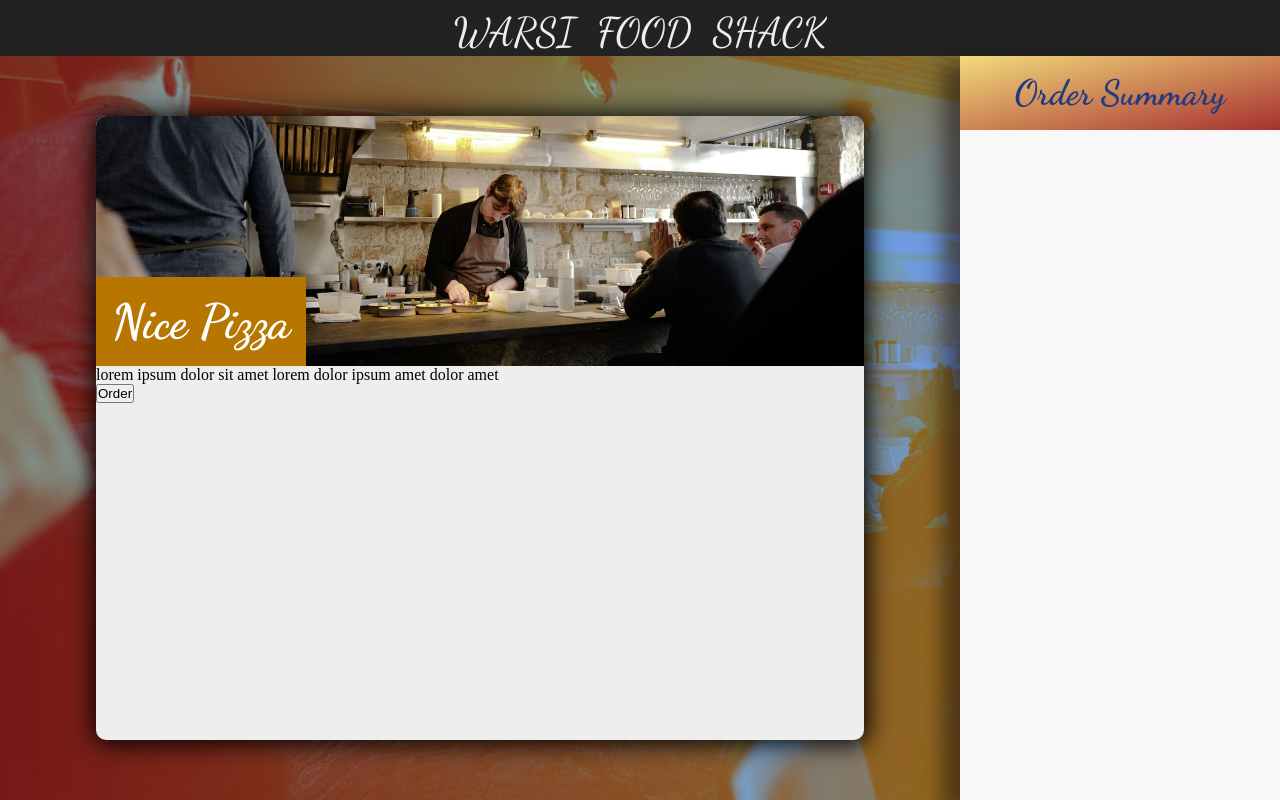
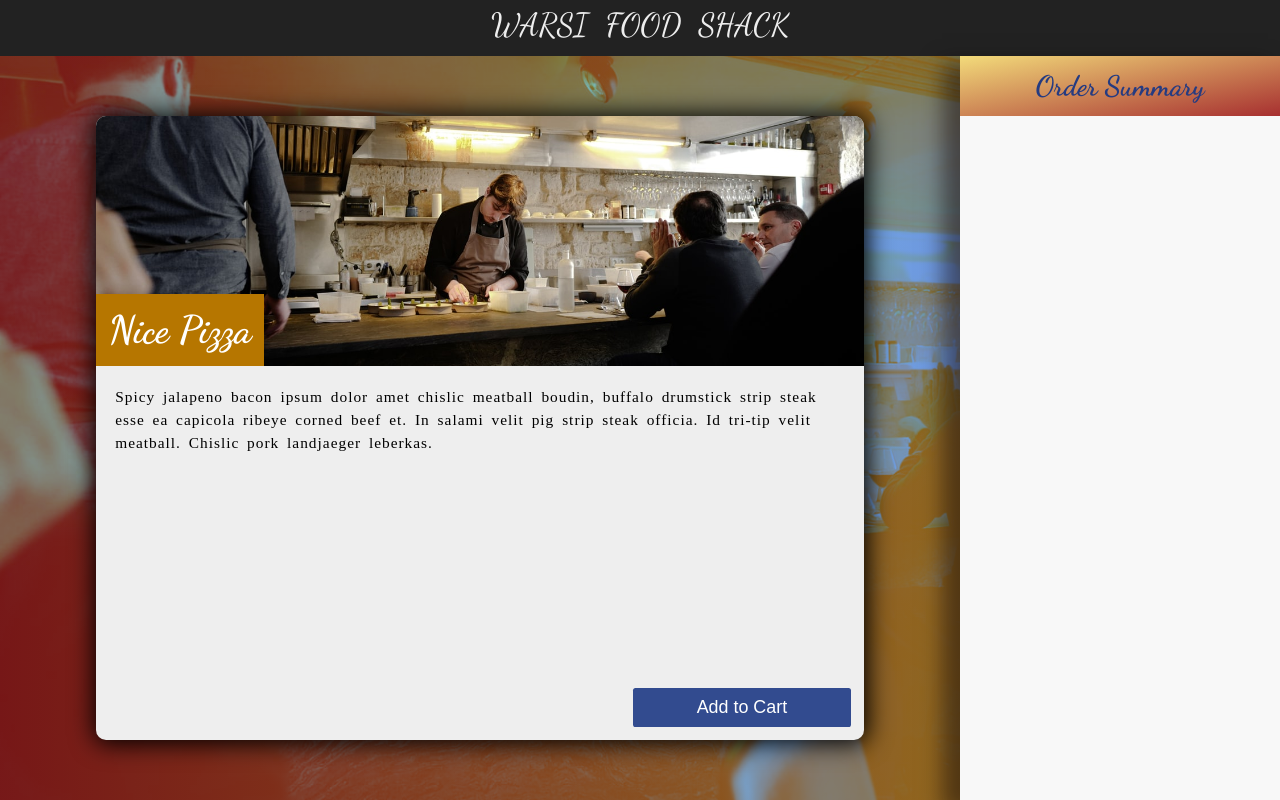
Before and after one commit to shujablaze/foodOrderingApp, a React (Create React App) app in the folder client/: page /1/1 in a window 1280 px wide. Built offline with nearby package versions, Linux system fonts and the light colour scheme.

Commit message:
front end of item page and minor css fixes

```diff
--- a/client/public/index.html
+++ b/client/public/index.html
@@ -9,7 +9,7 @@
       content="Web site created using create-react-app"
     />
     <link rel="preconnect" href="https://fonts.gstatic.com">
-<link href="https://fonts.googleapis.com/css2?family=Dancing+Script:wght@400;700&display=swap" rel="stylesheet">
+    <link href="https://fonts.googleapis.com/css2?family=Dancing+Script:wght@400;700&display=swap" rel="stylesheet">
     <!--
       manifest.json provides metadata used when your web app is installed on a
       user's mobile device or desktop. See https://developers.google.com/web/fundamentals/web-app-manifest/
--- a/client/sass/_components.scss
+++ b/client/sass/_components.scss
@@ -41,3 +41,37 @@
     justify-content: space-between;
     padding:0.5rem;
 }
+
+.btn{
+    outline:none;
+    border:none;
+    border-radius: 0.2rem;
+    cursor:pointer
+}
+
+
+.btn-primary{
+    padding:0.7rem 5rem;
+    background-color:rgb(50, 75, 143);
+    font-size: 1.4rem;
+    color:white;
+    position: absolute;
+    right:1rem;
+    bottom: 1rem;
+}
+
+.btn-danger{
+    background-color:rgb(179, 51, 51);
+    padding:0.2rem 1rem;
+    color:white;
+}
+
+.item{
+    &__description{
+        padding:1.5rem;
+        font-size: 1.2rem;
+        letter-spacing: 1px;
+        word-spacing: 3px;
+        line-height: 1.5;
+    }
+}
--- a/client/sass/_layout.scss
+++ b/client/sass/_layout.scss
@@ -3,7 +3,20 @@
     box-sizing: border-box;
     padding: 0;
 }
-.container{
+
+html{
+    font-size: 100%;
+    @media only screen and (max-width:1400px){
+        font-size: 80%;
+    }
+    @media only screen and (max-width:1100px){
+        font-size: 70%;
+    }
+    @media only screen and (max-width:900px){
+        font-size: 60%;
+    }
+}
+.container-app{
     padding-top: 7vh;
     display: grid;
     grid-template-columns: 75vw 25vw;
@@ -48,7 +61,9 @@
     //background-image: linear-gradient(to bottom right,#f0cb35a4,#eee);
     background:rgb(248, 248, 248);
     height:93vh;
-    padding:5vh 10%;
+    padding:0 7%;
+    padding-top: 5.5rem;
+    overflow-y: scroll;
     box-shadow: -15px 10px 20px 3px rgba(20, 7, 7, 0.514);
     position: relative;
     h2{
@@ -71,4 +86,5 @@
     background-color:#eee;
     border-radius: 10px;
     box-shadow: 1px 1px 25px 3px black;
+    position: relative;
 }
--- a/client/src/App.css
+++ b/client/src/App.css
@@ -3,7 +3,19 @@
   box-sizing: border-box;
   padding: 0; }
 
-.container {
+html {
+  font-size: 100%; }
+  @media only screen and (max-width: 1400px) {
+    html {
+      font-size: 80%; } }
+  @media only screen and (max-width: 1100px) {
+    html {
+      font-size: 70%; } }
+  @media only screen and (max-width: 900px) {
+    html {
+      font-size: 60%; } }
+
+.container-app {
   padding-top: 7vh;
   display: grid;
   grid-template-columns: 75vw 25vw; }
@@ -40,7 +52,9 @@
 .cart {
   background: #f8f8f8;
   height: 93vh;
-  padding: 11vh 5%;
+  padding: 0 7%;
+  padding-top: 5.5rem;
+  overflow-y: scroll;
   box-shadow: -15px 10px 20px 3px rgba(20, 7, 7, 0.514);
   position: relative; }
   .cart h2 {
@@ -60,7 +74,8 @@
   width: 100%;
   background-color: #eee;
   border-radius: 10px;
-  box-shadow: 1px 1px 25px 3px black; }
+  box-shadow: 1px 1px 25px 3px black;
+  position: relative; }
 
 .card {
   border-radius: 7px;
@@ -95,8 +110,35 @@
     font-size: 3rem;
     padding: 1rem;
     background-color: #b67600; }
-.cart-item{
-    display: flex;
-    justify-content: space-between;
-    padding:0.5rem;
-}
+
+.cart-item {
+  display: flex;
+  justify-content: space-between;
+  padding: 0.5rem; }
+
+.btn {
+  outline: none;
+  border: none;
+  border-radius: 0.2rem;
+  cursor: pointer; }
+
+.btn-primary {
+  padding: 0.7rem 5rem;
+  background-color: #324b8f;
+  font-size: 1.4rem;
+  color: white;
+  position: absolute;
+  right: 1rem;
+  bottom: 1rem; }
+
+.btn-danger {
+  background-color: #b33333;
+  padding: 0.2rem 1rem;
+  color: white; }
+
+.item__description {
+  padding: 1.5rem;
+  font-size: 1.2rem;
+  letter-spacing: 1px;
+  word-spacing: 3px;
+  line-height: 1.5; }
--- a/client/src/App.js
+++ b/client/src/App.js
@@ -36,7 +36,7 @@ function App() {
   return (
     <div >
       <Nav/>
-      <section className="container">
+      <section className="container-app">
       <cartContext.Provider value={{cart,setCart}}>
         <Dashboard/>
         <Cart/>
--- a/client/src/components/Cart.js
+++ b/client/src/components/Cart.js
@@ -10,9 +10,9 @@ function CartItem(props) {
     return(
         <div className="cart-item">
             <div>{props.name}</div>
-            <div><input type="number" value={props.quantity} onChange={handleChange} min="1" max="9"/></div>
+            <div className><input type="number" value={props.quantity} onChange={handleChange} min="1" max="9"/></div>
             <div>Rs.{props.price}</div>
-            <button onClick={()=>setCart({type:"delete",data:{id:1}})}>Remove</button>
+            <button className="btn btn-danger" onClick={()=>setCart({type:"delete",data:{id:1}})}>Remove</button>
         </div>
     )
 }
@@ -25,7 +25,7 @@ function Cart() {
     return (
         <div className="cart">
             <h2>Order Summary</h2>
-            {cart.map((el)=><CartItem key={Math.random()} name={el.name} quantity={el.quantity} price={el.price}></CartItem>)}
+            {cart.map((el)=><CartItem key={Math.random()} name={el.name} quantity={el.quantity} price={el.price*el.quantity}></CartItem>)}
         </div>
     )
 }
--- a/client/src/components/Dashboard.js
+++ b/client/src/components/Dashboard.js
@@ -1,5 +1,5 @@
 import React from 'react'
-import {BrowserRouter as Router,Switch,Route,Link} from 'react-router-dom'
+import {BrowserRouter as Router,Route} from 'react-router-dom'
 import Categories from './Categories'
 import CategoryMenu from './CategoryMenu'
 import Item from './Item'
--- a/client/src/components/Item.js
+++ b/client/src/components/Item.js
@@ -15,13 +15,13 @@ function Item() {
                 <div className="banner-text">Nice Pizza</div>
             </div>
             <div className="item__description">
-                lorem ipsum dolor sit amet lorem dolor ipsum amet dolor amet
+            Spicy jalapeno bacon ipsum dolor amet chislic meatball boudin, buffalo drumstick strip steak esse ea capicola ribeye corned beef et. In salami velit pig strip steak officia. Id tri-tip velit meatball. Chislic pork landjaeger leberkas.
             </div>
             <div className="item__addons">
 
             </div>
             <div className="item__btn">
-                <button onClick={handleClick}>Order</button>
+                <button className="btn btn-primary " onClick={handleClick}>Add to Cart</button>
             </div>
         </div>
     )
```
